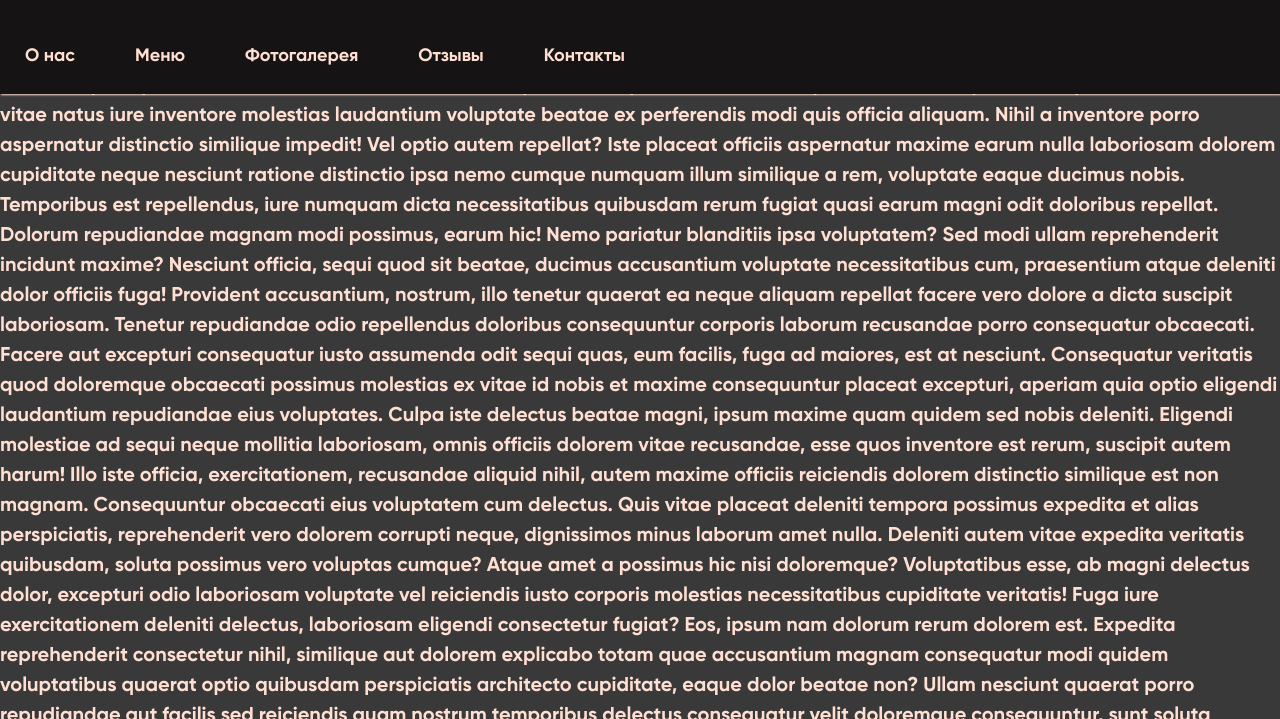
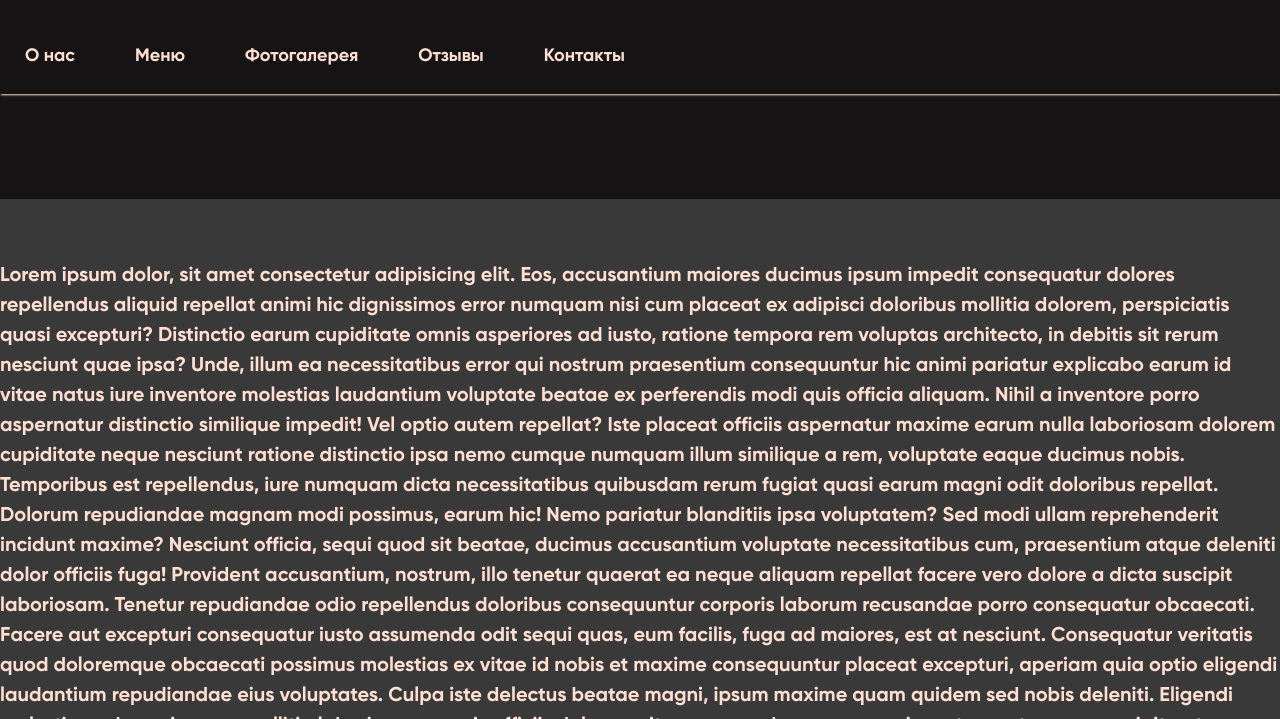
Before and after one commit to rezkiy37/restaurant, a plain HTML site: page index.html in a window 1280 px wide. Shown: the part 81-800 px from the top of the page. Drawn offline with nearby package versions, Linux system fonts and the light colour scheme; a web font is replaced by a local one.

Commit message:
begin intro section

```diff
--- a/index.html
+++ b/index.html
@@ -228,6 +228,17 @@
 	</header>
 
 	<!-- About -->
+	<main class="intro section">
+		<div class="container">
+			<div class="intro__inner">
+
+
+
+			</div>
+			<!--/.intro__inner-->
+		</div>
+		<!--/container.-->
+	</main>
 
 	<p class="test__text section">
 		Lorem ipsum dolor, sit amet consectetur adipisicing elit. Eos, accusantium maiores ducimus ipsum impedit
--- a/less/blocks/about.less
+++ b/less/blocks/about.less
@@ -1 +1,7 @@
 // main: ../style.less
+
+.intro {
+    padding-top: 280px;
+
+    background-color: @black;
+}
```
Also changed, not shown: style.css.
